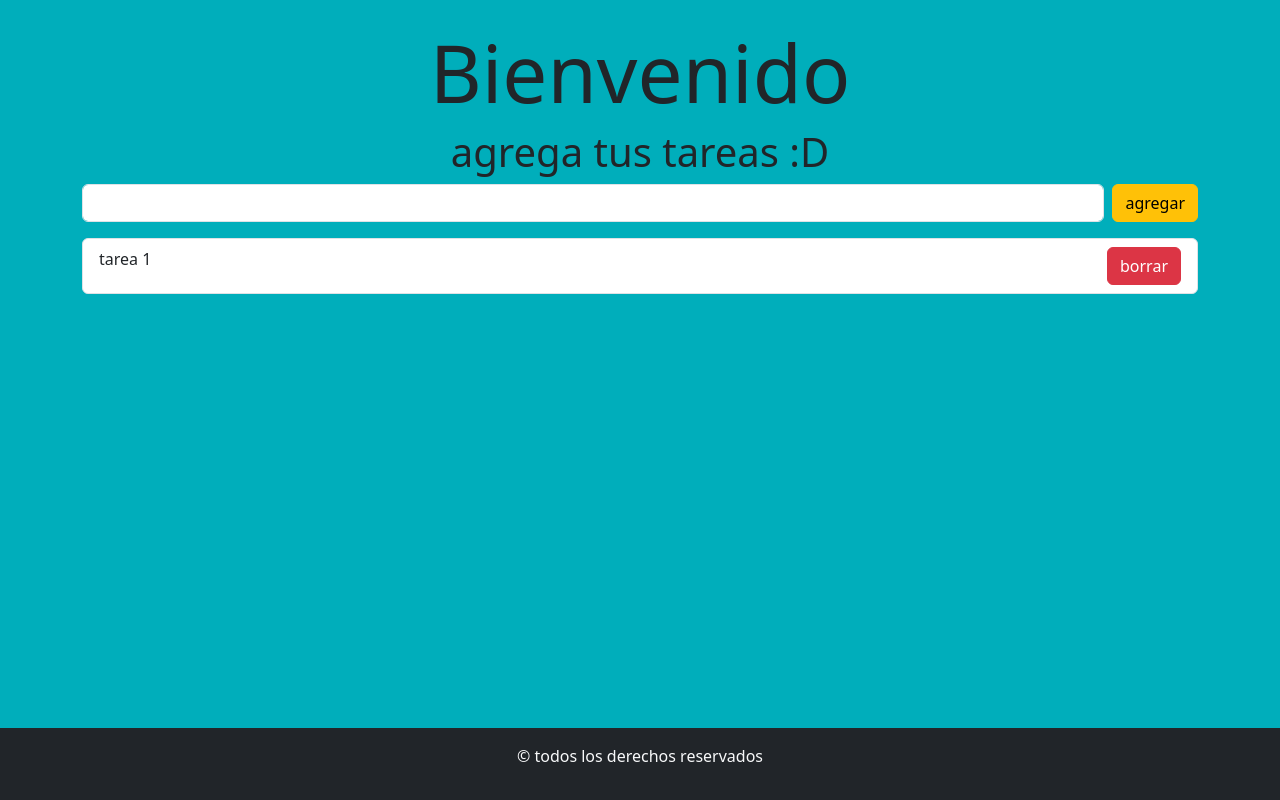
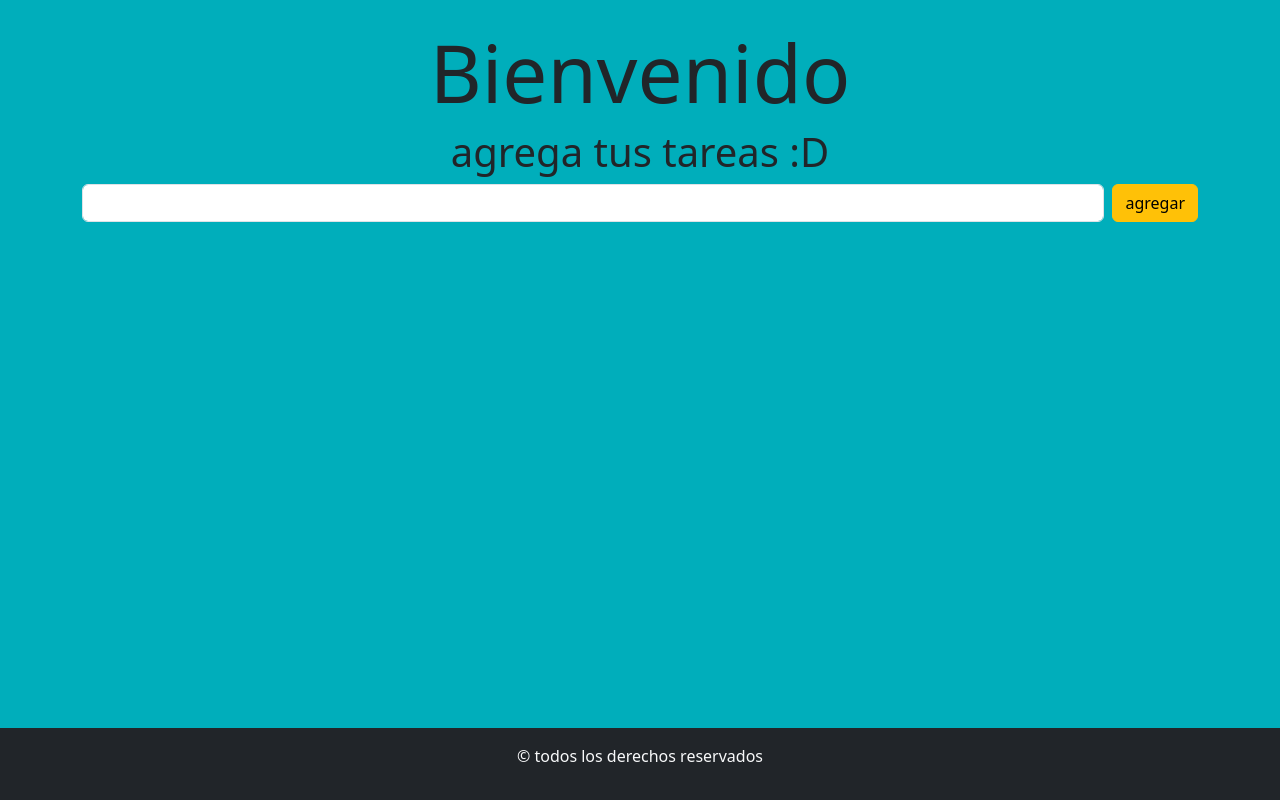
Before and after one commit to manusantiaraoz/reactp4, a React (Vite) app: page / in a window 1280 px wide. Built offline with nearby package versions, Linux system fonts and the light colour scheme.

Commit message:
punto 4 terminado

```diff
--- a/package.json
+++ b/package.json
@@ -11,6 +11,7 @@
   },
   "dependencies": {
     "bootstrap": "^5.3.2",
+    "bootstrap-icons": "^1.11.3",
     "react": "^18.2.0",
     "react-bootstrap": "^2.10.0",
     "react-dom": "^18.2.0"
--- a/src/component/FormularioTarea.jsx
+++ b/src/component/FormularioTarea.jsx
@@ -5,11 +5,27 @@ import { useState } from "react";
 const FormularioTarea = () =>{
 
   const[tarea , setTarea]=useState(" ");
+  const [listTarea, setListTarea] = useState([]);
+  const handleSubmit =(e)=>{
+      e.preventDefault();
+    //como no podemos modificar directamente el array, vamos a tener que usar algun metodo similar al .push para agregar el nuevo dato
+    //para eso usamos el operador spread que lo copia a cada elemento del array y agrega el ultimo elemento que cargamos
+    setListTarea([...listTarea,tarea]);
+    setTarea("")
+  }
 
+  //para poder borrar lo que vamos a hacer es usar filter, ya que es un metodo inmutable, lo que vamos a hacer es sacar la tarea que nosotros queremos y guardad
+  //el resto, lo haremos mediante una funcion que vamos a mandar por props que a su vez vamos a hacer llegar hasta tarea
+
+  const borrarTarea =(nombreTarea)=>{
+    //el resultado del filter lo vamos a guardar dentro de una variable para que ese sea luego el nuevo valor de listTarea
+    const borrar=listTarea.filter((dTarea)=>dTarea!==nombreTarea);
+    setListTarea(borrar);
+  }
 
   return (
     <section>
-      <Form>
+      <Form onSubmit={handleSubmit}>
         <Form.Group className="mb-3 d-flex" controlId="exampleForm.ControlInput1">
           <Form.Control
             type="text"
@@ -25,7 +41,7 @@ const FormularioTarea = () =>{
 
         </Form.Group>
       </Form>
-      <ListaTarea/>
+      <ListaTarea listTarea={listTarea} borrarTarea={borrarTarea}/>
     </section>
   );
 };
--- a/src/component/ListaTarea.jsx
+++ b/src/component/ListaTarea.jsx
@@ -1,10 +1,18 @@
 import ListGroup from 'react-bootstrap/ListGroup';
 import Tarea from './Tarea';
 
-const ListaTarea = () => {
+const ListaTarea = ({listTarea, borrarTarea}) => {
     return (
         <ListGroup>
-        <Tarea></Tarea>
+            {
+//UTILIZO EL MAP, QUE ES INMUTABLE M. PARA QUE POR CADA VUELTA DEL MAP, ME GENERE UNA TAREA
+//le pongo el tarea en el map, y i, sabiendo que el parametro tarea representa el contenido del array y la i representa la posicion del array, esa
+//sera mi clave para ecitar que se dupliquen los componentes, el codigo unico que le mando ahora como clave es el indice
+//ademas vamos a crear un props con el el contenido de cada tarea que lo vamos a mandar a items tarea
+                listTarea.map((tarea,i)=><Tarea key={i} tarea={tarea} borrarTarea={borrarTarea} ></Tarea>)
+
+            }
+
       </ListGroup>
     );
 };
--- a/src/component/Tarea.jsx
+++ b/src/component/Tarea.jsx
@@ -1,10 +1,10 @@
 import { Button, ListGroup } from "react-bootstrap";
 
 
-const Tarea = () => {
+const Tarea = ({tarea, borrarTarea}) => {
     return (
 
-            <ListGroup.Item className="d-flex justify-content-between">tarea 1 <Button variant="danger"> borrar</Button> </ListGroup.Item>
+            <ListGroup.Item className="d-flex justify-content-between">{tarea} <Button variant="danger" onClick={()=>{borrarTarea(tarea)}}>eliminar</Button> </ListGroup.Item>
 
     );
 };
```
Also changed, not shown: 2 other files (tests, documents, lock files or other folders).
